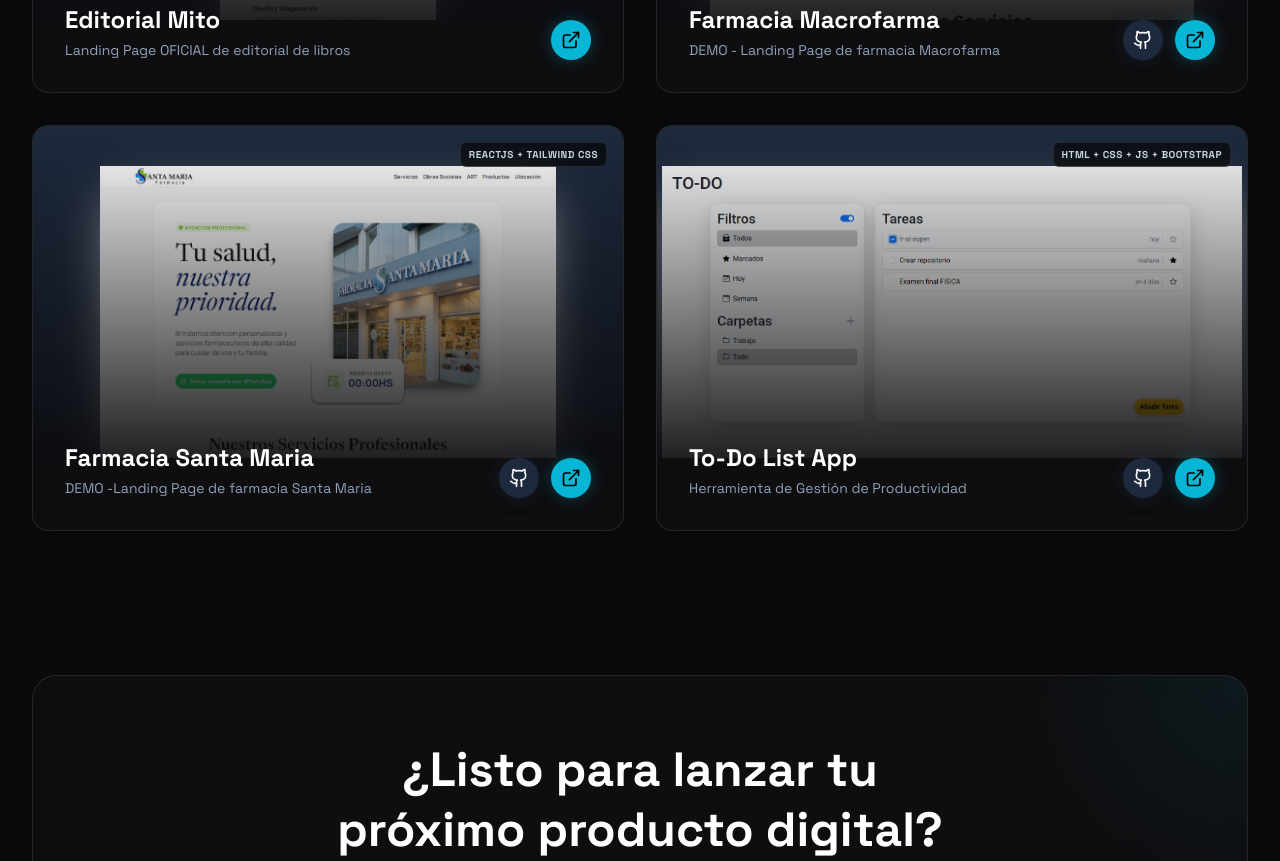
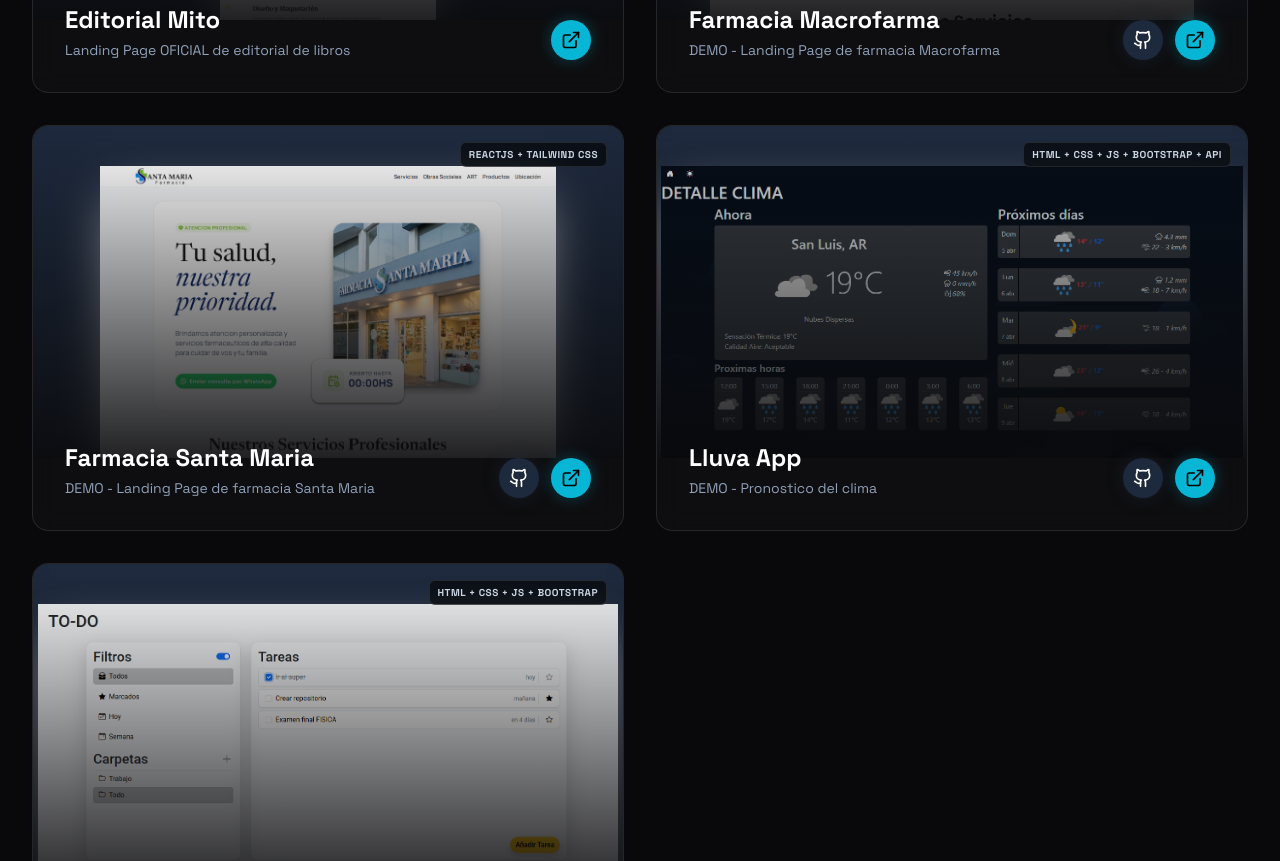
Before and after one commit to FranciscoCordoba/portfolio-fcordoba, a React (Vite) app: page / in a window 1280 px wide. Shown: the part 1680-2541 px from the top of the page. Built offline with nearby package versions, Linux system fonts and the light colour scheme.

Commit message:
lluva app :)

```diff
--- a/src/data/portfolioData.js
+++ b/src/data/portfolioData.js
@@ -61,11 +61,19 @@
         },
         {
             title: "Farmacia Santa Maria",
-            category: "DEMO -Landing Page de farmacia Santa Maria",
+            category: "DEMO - Landing Page de farmacia Santa Maria",
             tag: "ReactJS + Tailwind CSS",
             image: "/santa-maria-web.png",
             link: "https://github.com/FranciscoCordoba/farmacia-santa-maria",
             website: "https://farmacia-santa-maria.vercel.app/"
+        },
+        {
+            title: "Lluva App",
+            category: "DEMO - Pronostico del clima",
+            tag: "HTML + CSS + JS + Bootstrap + API",
+            image: "/lluva-app.png",
+            link: "https://github.com/FranciscoCordoba/lluva",
+            website: "https://lluva.vercel.app/"
         },
         {
             title: "To-Do List App",
```
Also changed, not shown: public/lluva-app.png (added).
